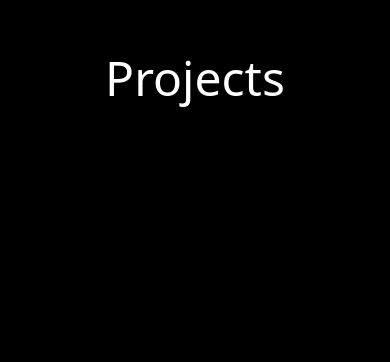
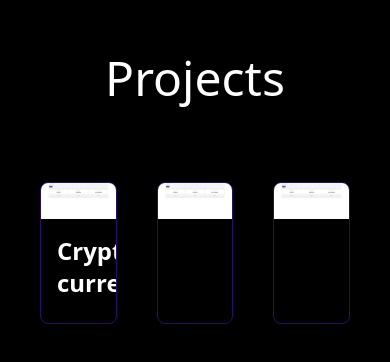
Before and after one commit to ElOleksii/portfolio, a React (Vite) app: page / in a window 390 px wide. Shown: the part 2628-2990 px from the top of the page. Built offline with nearby package versions, Linux system fonts and the light colour scheme.

Commit message:
predeploy try

```diff
--- a/src/components/ProjectCard.jsx
+++ b/src/components/ProjectCard.jsx
@@ -5,5 +5,20 @@ export default function ProjectCard({
   demoLink,
   githubLink,
 }) {
-  return <div></div>;
+  return (
+    <div className="relative overflow-hidden rounded-lg shadow-lg border border-[#2A0E61]">
+      <img
+        src={img}
+        alt={title}
+        width={1000}
+        height={1000}
+        className="w-full object-contain"
+      />
+      <div className="relative p-4">
+        {" "}
+        <h1 className="text-2xl font-semibold text-white">{title} </h1>
+        <p className="mt-2 text-white">{description}</p>
+      </div>
+    </div>
+  );
 }
--- a/src/components/sub/AboutMe.jsx
+++ b/src/components/sub/AboutMe.jsx
@@ -1,7 +1,7 @@
 export default function AboutMe() {
   return (
     <section className="">
-      <h3 id="about-me" className=" text-center mt-[50px] text-5xl">
+      <h3 id="about-me" className="text-center mt-[50px] text-5xl">
         About me
       </h3>
     </section>
--- a/src/components/sub/Projects.jsx
+++ b/src/components/sub/Projects.jsx
@@ -1,9 +1,18 @@
+import ProjectCard from "../ProjectCard";
+import currency from "../../public/currency.png";
 export default function Projects() {
   return (
     <section>
       <h2 id="projects" className="text-center mt-[50px] text-5xl">
         Projects
       </h2>
+      <div className="flex flex-col itmes-center justify-center py-20">
+        <div className="h-full w-full flex flex-col md:flex-row gap-10 px-10">
+          <ProjectCard img={currency} title={"Crypto currency"} />
+          <ProjectCard img={currency} />
+          <ProjectCard img={currency} />
+        </div>
+      </div>
     </section>
   );
 }
--- /dev/null
+++ b/src/constants/projects.js
@@ -0,0 +1,16 @@
+export const projects = {
+  cryptoCurrencyTracker: {
+    title: "Crypto Currency Tracker",
+    description: "",
+    img: "",
+    demoLink: "",
+    githubLink: "",
+  },
+  vueGame: {
+    title: "Monster Slayer Game",
+    description: "",
+    img: "",
+    demoLink: "",
+    githubLink: "",
+  },
+};
```
Also changed, not shown: src/public/currency.png (added).
